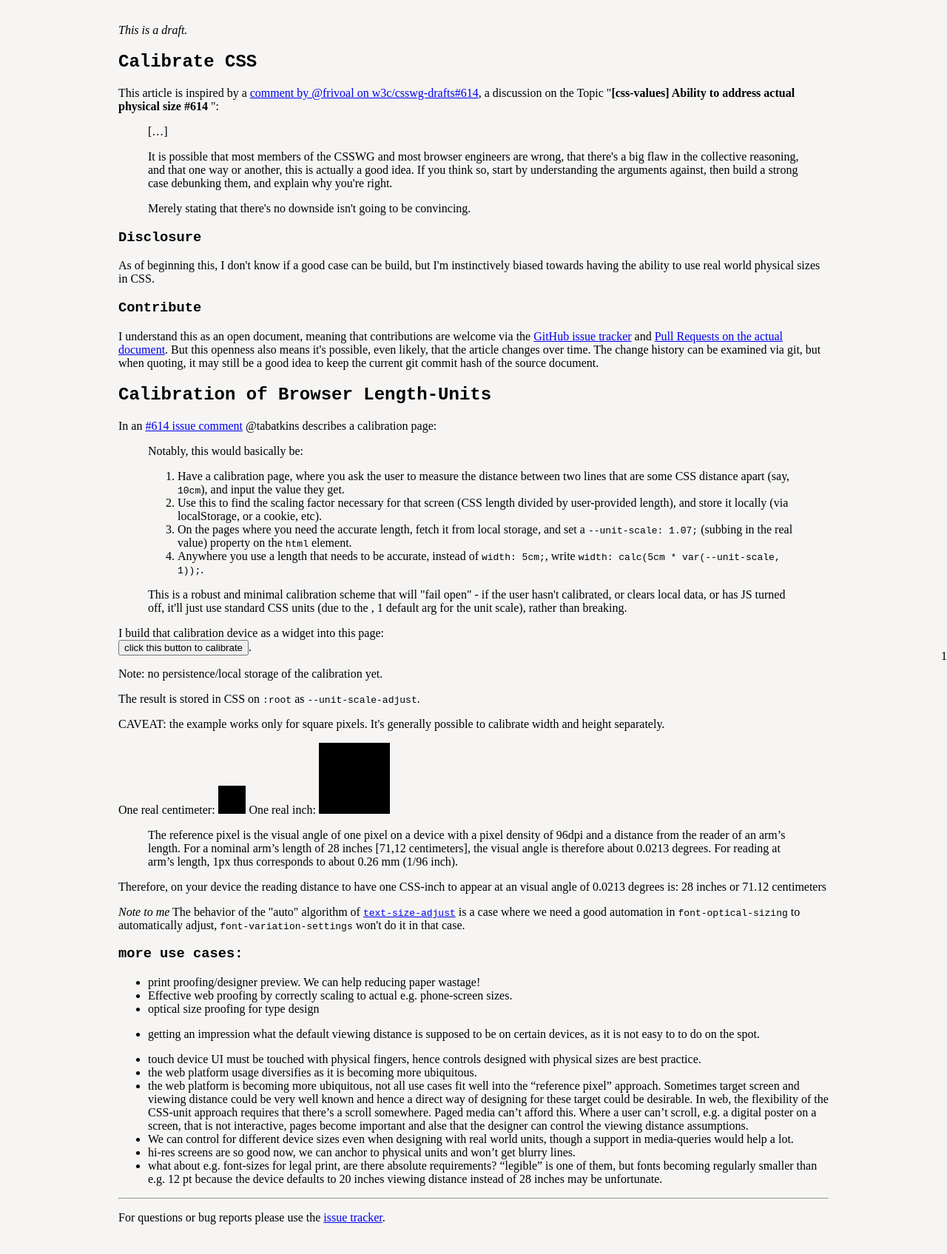
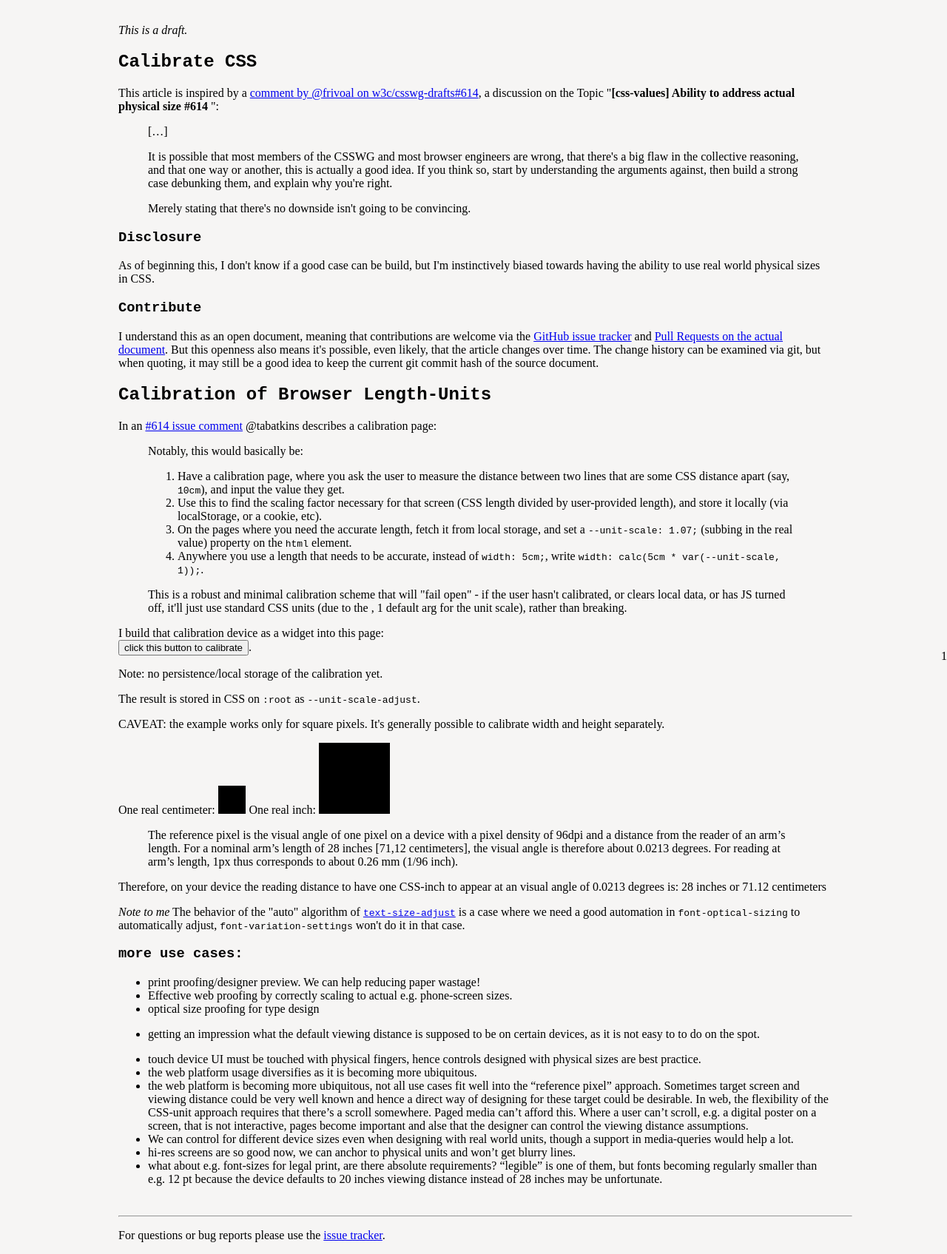
Before and after one commit to graphicore/varla-varfo, a Jekyll site: the page built from explorations/calibrate/index.md, in a window 1280 px wide. Shown: the whole page at 74% size. Built offline with Jekyll 4.4.1, drawn with Linux system fonts in a browser that asks for light colours; some web fonts are replaced.

Commit message:
fix footer positioning after/under transformed main element

```diff
--- a/_layouts/default.html
+++ b/_layouts/default.html
@@ -4,12 +4,14 @@
     {%- include head.html -%}
   </head>
   <body>
-    <article class="{{ page.class }}">
-    {{ content }}
-    </article>
+    <main class="{{ page.class }}">
+      <article>
+        {{ content }}
+      </article>
+    </main>
     <footer>
-      {%- capture footer -%}{%- include footer.md -%}{%- endcapture- %}
-      {{ footer | markdownify }}
+          {%- capture footer -%}{%- include footer.md -%}{%- endcapture- %}
+          {{ footer | markdownify }}
     </footer>
   </body>
 </html>
--- a/explorations/calibrate/style.css
+++ b/explorations/calibrate/style.css
@@ -17,8 +17,18 @@
     text-size-adjust: none;
 }
 
+
+/* Compensate the adjustment of main element in relation to the footer element */
+body{
+    position: relative;
+}
+footer{
+    position: absolute;
+    top: calc(100%  * var(--unit-scale-adjust));
+    width: 100%;
+}
+
 .calibrated-css {
-
     /* the visual default font-size of the user is preserved */
     font-size: calc(100% / var(--unit-scale-adjust));
 
```
